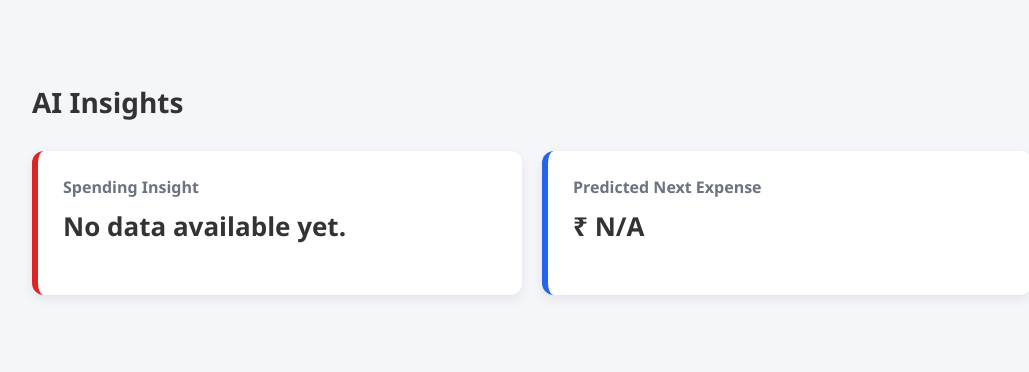
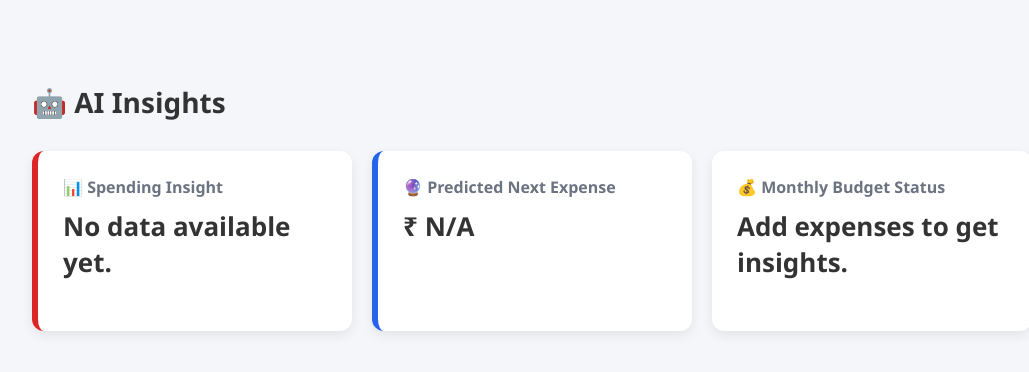
Before and after one commit to Anchita29Sharma/AI-Personal-Expense-Tracker, a Flask app: page /insights in a window 1280 px wide. Shown: the part 52-424 px from the top of the page, without its empty margins (108-1137 px from the left). Run offline with Flask 3, Linux system fonts and the light colour scheme; the visitor is signed in with stand-in values (Sample User, id 1); data that the repository does not hold is empty.

Commit message:
Update insights.html

```diff
--- a/templates/insights.html
+++ b/templates/insights.html
@@ -1,18 +1,29 @@
 {% extends "base.html" %}
 
 {% block content %}
-<h2 class="dashboard-title">AI Insights</h2>
+<h2 class="dashboard-title">🤖 AI Insights</h2>
 
 <div class="card-grid">
 
+    <!-- Spending Insight -->
     <div class="card alert-card">
-        <h3>Spending Insight</h3>
+        <h3>📊 Spending Insight</h3>
         <p>{{ insight }}</p>
     </div>
 
+    <!-- Prediction -->
     <div class="card prediction-card">
-        <h3>Predicted Next Expense</h3>
-        <p>₹ {{ prediction }}</p>
+        <h3>🔮 Predicted Next Expense</h3>
+        <p class="big-amount">₹ {{ prediction }}</p>
+        {% if prediction_note %}
+            <small class="note">{{ prediction_note }}</small>
+        {% endif %}
+    </div>
+
+    <!-- Budget Status -->
+    <div class="card budget-card">
+        <h3>💰 Monthly Budget Status</h3>
+        <p>{{ budget_msg }}</p>
     </div>
 
 </div>
```
